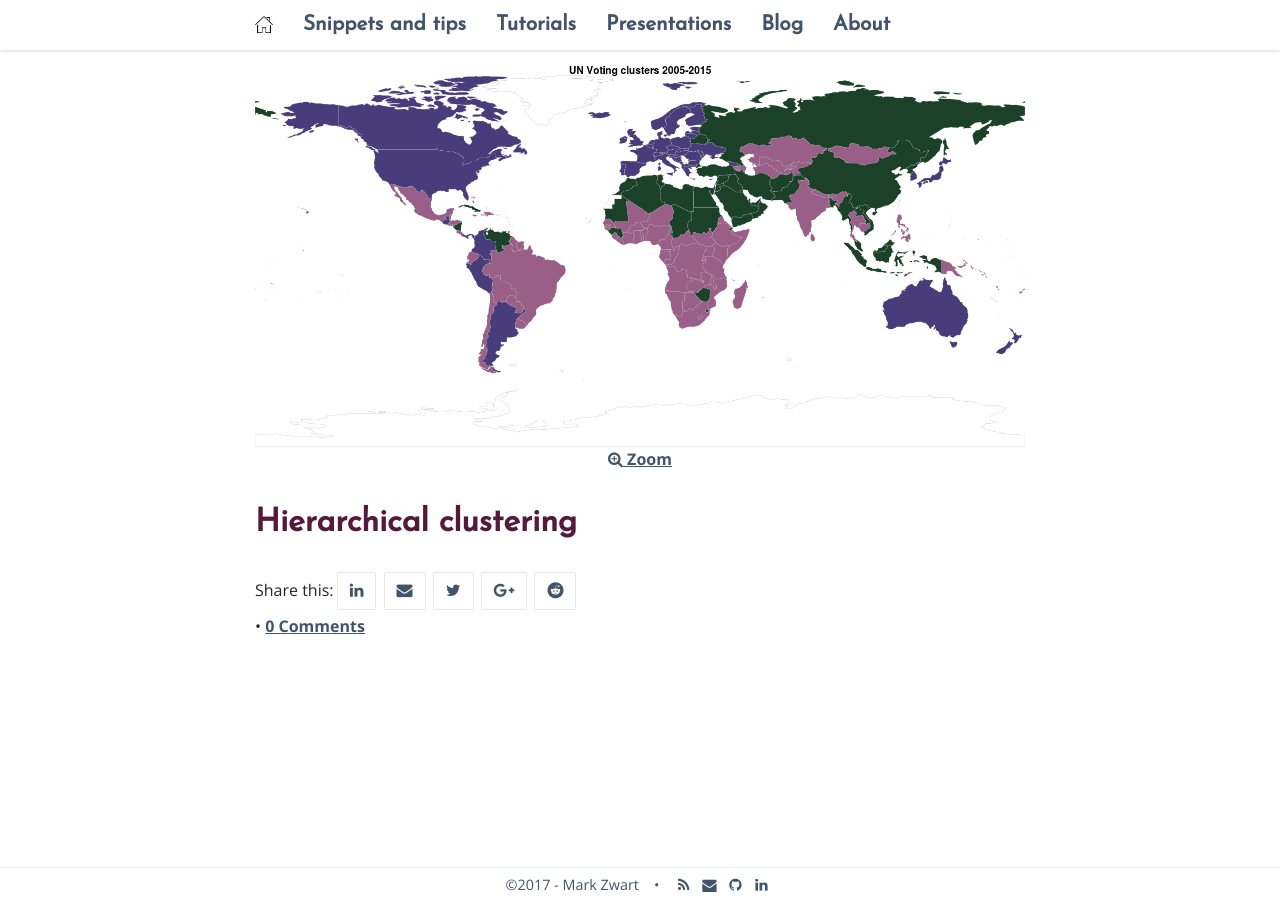
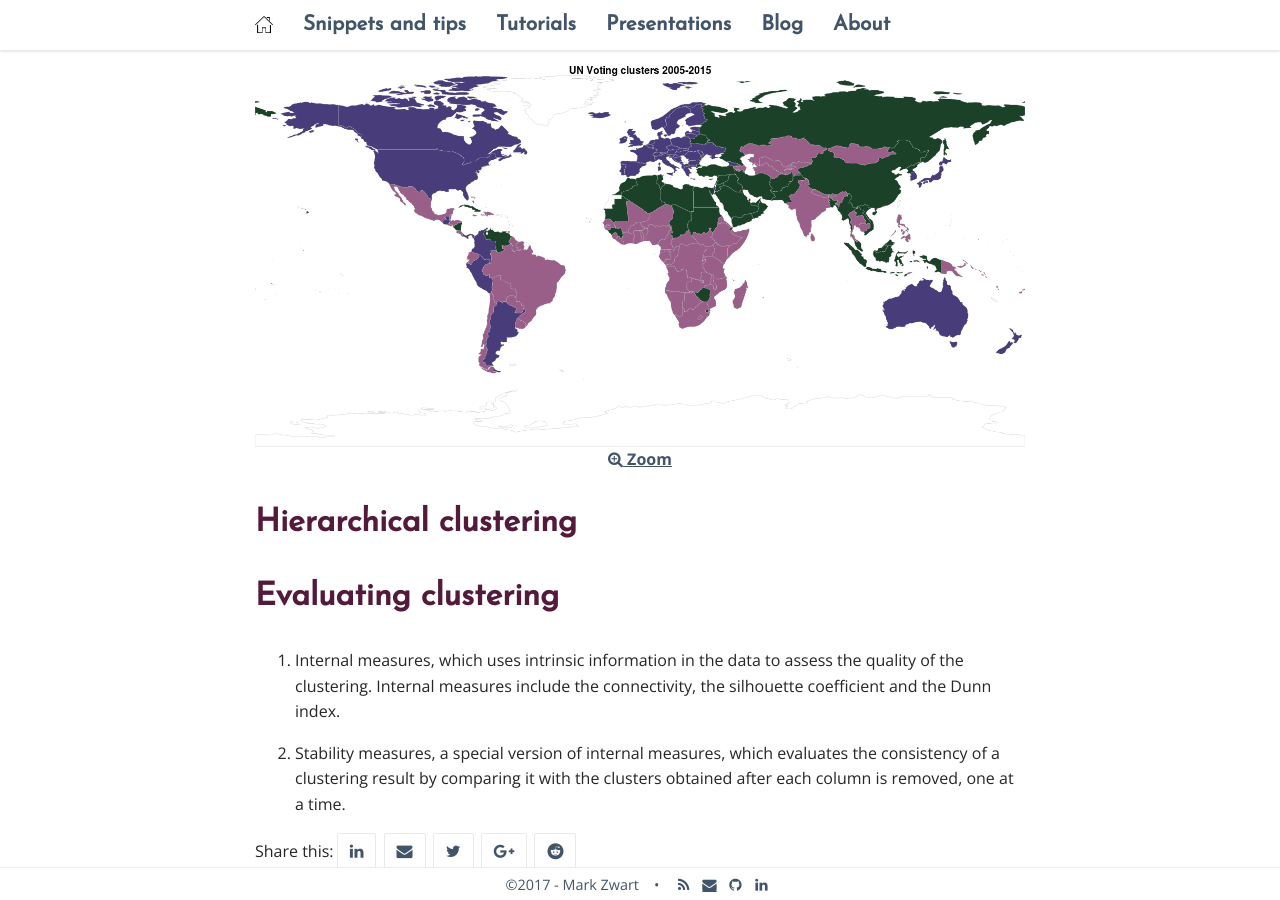
Before and after one commit to mark-me/mark-me.github.io, a Jekyll site: the page built from _pages/tutorials/clustering-mds/clustering-mds.md, in a window 1280 px wide and 900 px high, scrolled down 7971 px. Built offline with Jekyll 4.4.1, drawn with Linux system fonts in a browser that asks for light colours; nearby versions of some CDN libraries; comment, search, counter and statistics services are not loaded.

Commit message:
Update clustering-mds.md

```diff
--- a/_pages/tutorials/clustering-mds/clustering-mds.md
+++ b/_pages/tutorials/clustering-mds/clustering-mds.md
@@ -233,3 +233,9 @@ Ok... Since I didn't really explain why I got to 4 clusters instead of 2.... The
 {: refdef}
 
 # Hierarchical clustering
+
+# Evaluating clustering
+
+1. Internal measures, which uses intrinsic information in the data to assess the quality of the clustering. Internal measures include the connectivity, the silhouette coefficient and the Dunn index.
+
+2. Stability measures, a special version of internal measures, which evaluates the consistency of a clustering result by comparing it with the clusters obtained after each column is removed, one at a time.
```
